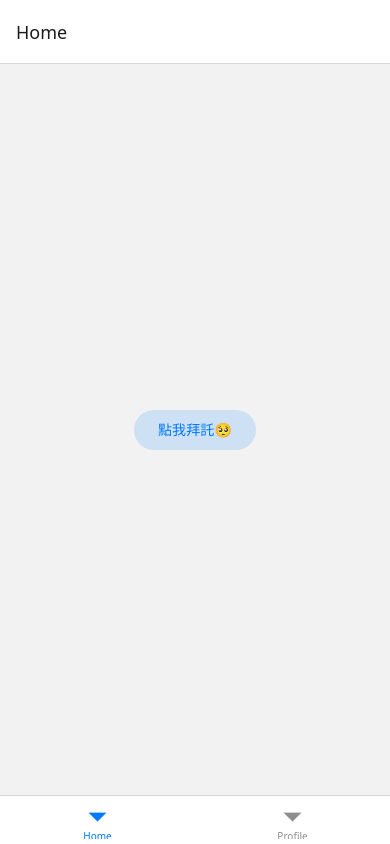
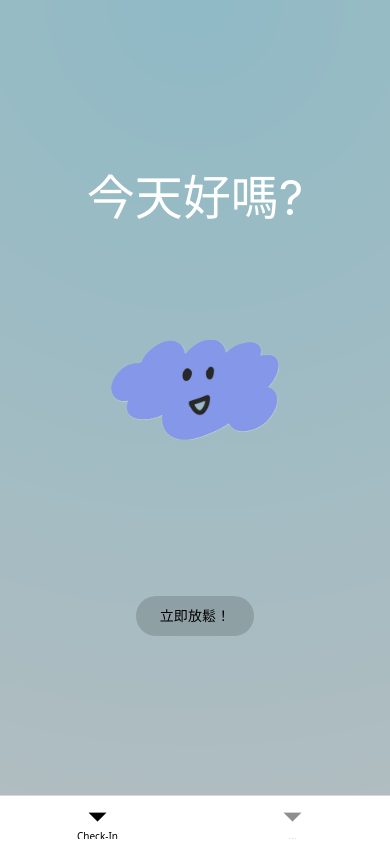
Before and after one commit to Hubert0916/no-emo, a React Native app: screen / in a window 390 px wide. Built offline with nearby package versions, Linux system fonts and the light colour scheme.

Commit message:
feat: update homepage design

```diff
--- a/App.js
+++ b/App.js
@@ -1,33 +1,30 @@
 import * as React from 'react';
-import { Text, View, Image } from 'react-native';
-import { NavigationContainer, useNavigation } from '@react-navigation/native';
+import { Text, View, Image, Animated} from 'react-native';
+import { NavigationContainer, useNavigation, DefaultTheme } from '@react-navigation/native';
 import { Button } from '@react-navigation/elements';
 import { createStackNavigator } from '@react-navigation/stack';
 import { createBottomTabNavigator } from '@react-navigation/bottom-tabs';
 import SelectEmoji from './selectemoji';
 import ReviewScreen from './ReviewScreen';
-
-
+import CloudAnimation from './Cloud';
 
 const Stack = createStackNavigator();
 const Tab = createBottomTabNavigator();
+const MyTheme = {
+  ...DefaultTheme,
+  colors: {
+    ...DefaultTheme.colors,
+    background: 'rgb(193, 196, 192)',
+    primary: 'rgb(3, 0, 1)',
+  },
+};
 
 function HomeStack() {
   return (
-    <Stack.Navigator>
+    <Stack.Navigator screenOptions={{ headerShown: false }}>
       <Stack.Screen name="Home" component={HomeScreen} />
-      <Stack.Screen name="Details" component={DetailsScreen} />
       <Stack.Screen name="SelectEmoji" component={SelectEmoji} />
       <Stack.Screen name="Review" component={ReviewScreen} />
-    </Stack.Navigator>
-  );
-}
-
-function ProfileStack() {
-  return (
-    <Stack.Navigator>
-      <Stack.Screen name="Profile" component={ProfileScreen} />
-      <Stack.Screen name="Settings" component={SettingsScreen} />
     </Stack.Navigator>
   );
 }
@@ -36,57 +33,55 @@ function HomeScreen() {
   const navigation = useNavigation();
 
   return (
-    <View style={{ flex: 1, alignItems: 'center', justifyContent: 'center' }}>
-      <Button onPress={() => navigation.navigate('Details')}>
-        點我拜託🥺
+    <View style={{ flex: 1, alignItems: 'center' }}>
+      <Image
+        source={require('./assets/gradient.png')}
+        style={{ position: 'absolute', top: 0, left: 0, right: 0, bottom: 0, width: '100%', height: '100%' }}
+      />
+      <Text style={{fontSize: 48, color: 'white', top: '20%'}}>今天好嗎?</Text>
+      <CloudAnimation/>
+      <Button onPress={() => navigation.navigate('SelectEmoji')} style={{ position: 'absolute', bottom: '20%' }}>
+        立即放鬆！
       </Button>
     </View>
   );
 }
 
-function DetailsScreen() {
-  const navigation = useNavigation();
+/* empty page start */
+function SomeStack() {
   return (
-    <View style={{ flex: 1, alignItems: 'center', justifyContent: 'center' }}>
-    <Button onPress={() => navigation.navigate('SelectEmoji')}>
-        點我🥺
-      </Button>
-    </View>
-  )
+    <Stack.Navigator screenOptions={{ headerShown: false }}>
+      <Stack.Screen name="Profile" component={SomeScreen} />
+    </Stack.Navigator>
+  );
 }
 
-function ProfileScreen() {
+function SomeScreen() {
   const navigation = useNavigation();
 
   return (
     <View style={{ flex: 1, alignItems: 'center', justifyContent: 'center' }}>
-      <Button onPress={() => navigation.navigate('Settings')}>
-        不要點我拜託🥺
-      </Button>
+      <Text>
+        To be update...
+      </Text>
     </View>
   );
 }
+/* empty page end */
 
-function SettingsScreen() {
-  return (
-    <View style={{ flex: 1, alignItems: 'center', justifyContent: 'center' }}>
-      <Text>什麼都沒有🥸</Text>
-    </View>
-  )
-}
 
 function MyTab() {
   return (
     <Tab.Navigator screenOptions={{ headerShown: false }}>
-      <Tab.Screen name="Home" component={HomeStack} />
-      <Tab.Screen name="Profile" component={ProfileStack} />
+      <Tab.Screen name="Check-In" component={HomeStack} />
+      <Tab.Screen name="..." component={SomeStack} />
     </Tab.Navigator>
   );
 }
 
 export default function App() {
   return (
-    <NavigationContainer>
+    <NavigationContainer theme={MyTheme}>
       <MyTab />
     </NavigationContainer>
   );
--- /dev/null
+++ b/Cloud.js
@@ -0,0 +1,38 @@
+import React, { useEffect, useRef } from 'react';
+import { View, Image, Animated } from 'react-native';
+
+const CloudAnimation = () => {
+  const translateY = useRef(new Animated.Value(0)).current;
+
+  useEffect(() => {
+    Animated.loop(
+      Animated.sequence([
+        Animated.timing(translateY, {
+          toValue: -30,
+          duration: 1000,
+          useNativeDriver: true,
+        }),
+        Animated.timing(translateY, {
+          toValue: 0,
+          duration: 1000,
+          useNativeDriver: true,
+        }),
+      ])
+    ).start();
+  }, [translateY]);
+
+  return (
+    <Animated.Image
+      source={require('./assets/cloud.png')}
+      style={{
+        width: 168,
+        height: 100,
+        position: 'absolute',
+        top: '45%',
+        transform: [{ translateY }],
+      }}
+    />
+  );
+};
+
+export default CloudAnimation;
```
Also changed, not shown: assets/cloud.png (added), assets/gradient.png (added).
